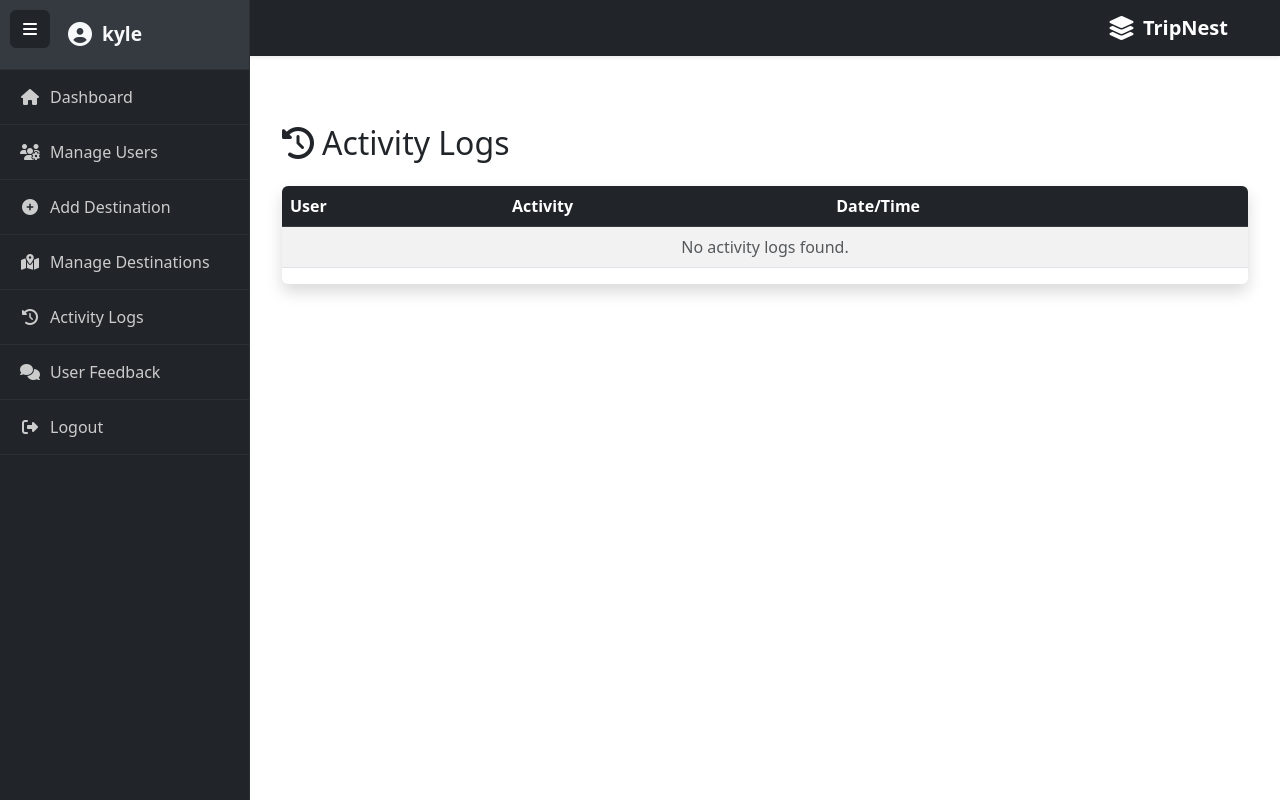
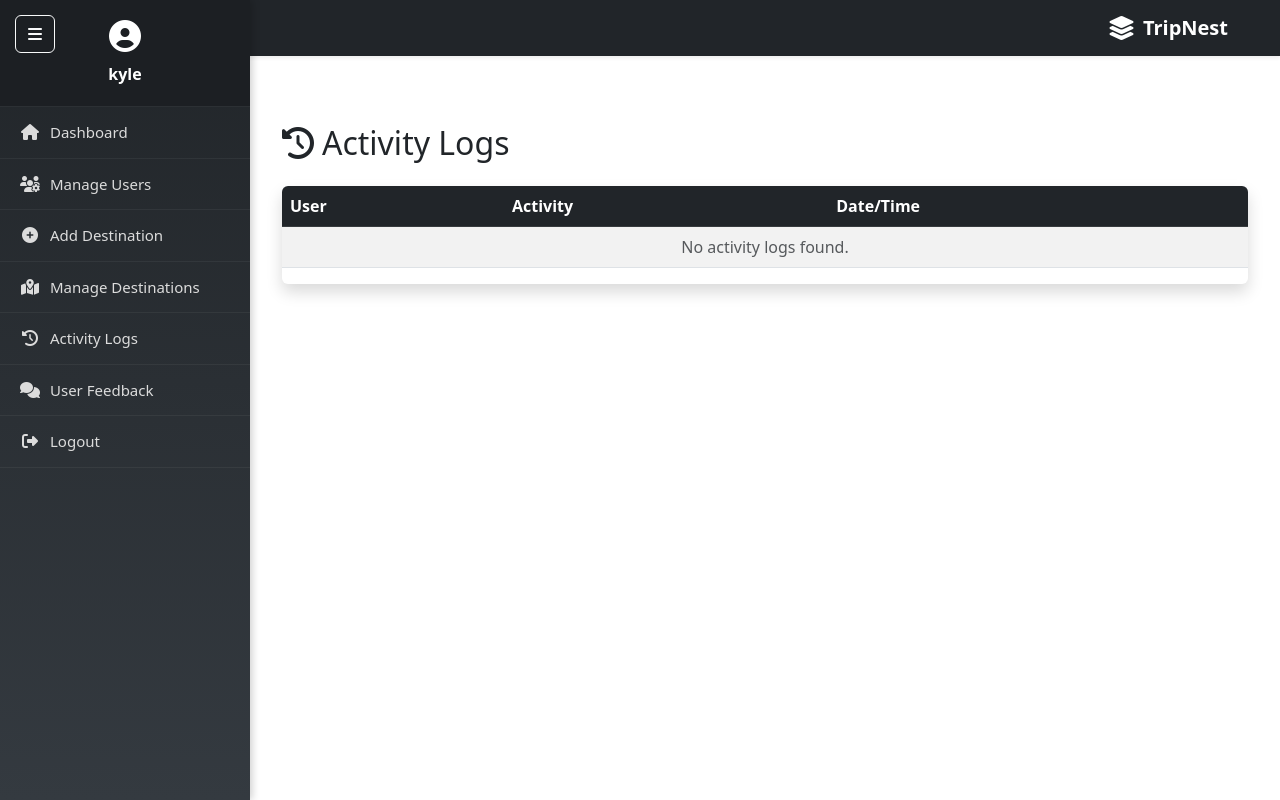
Before and after one commit to justinekyle123/FINAL_SYSTEM, a PHP site: page /activity_logs.php in a window 1280 px wide. Run offline with PHP 8.4, Linux system fonts and the light colour scheme; a user stored in the database is signed in; data comes from the database, SQL or seed files in the repository; data that the repository does not hold is empty; some libraries are stand-ins or nearby versions.

Commit message:
Add files via upload

```diff
--- a/CLIENT/includes/sidebar.php
+++ b/CLIENT/includes/sidebar.php
@@ -3,67 +3,84 @@ if (!isset($_SESSION)) session_start();
 ?>
 
 <style>
-    /* Sidebar Styles */
+  /* Sidebar Base */
   #sidebar {
     width: 250px;
     height: 100vh;
-        background-color: #212529;
+    background: linear-gradient(180deg, #212529, #343a40);
     position: fixed;
     top: 0;
     left: 0;
-        transition: margin-left 0.3s;
+    overflow-y: auto;
+    transition: all 0.3s ease;
     z-index: 1000;
-        border-right: 1px solid #2c3034;
+    box-shadow: 2px 0 8px rgba(0, 0, 0, 0.2);
   }
 
   #sidebar.hide {
     margin-left: -250px;
   }
 
-    #sidebar .sidebar-header {
+  /* Sidebar Header */
+  .sidebar-header {
     padding: 20px;
-        background-color: #343a40;
-        font-size: 1.2rem;
+    background-color: #1c1f23;
     color: #fff;
+    text-align: center;
     border-bottom: 1px solid #2c3034;
   }
 
+  .sidebar-header i {
+    font-size: 2rem;
+    margin-bottom: 10px;
+  }
+
+  .sidebar-header span {
+    display: block;
+    font-weight: bold;
+    font-size: 1rem;
+  }
+
+  /* Sidebar Links */
   #sidebar a {
-        padding: 15px 20px;
     display: flex;
     align-items: center;
-        color: #ccc;
+    padding: 14px 20px;
+    color: #dcdcdc;
     text-decoration: none;
-        border-bottom: 1px solid #2c3034;
-        transition: all 0.2s;
+    font-size: 15px;
+    transition: background-color 0.2s ease;
+    border-bottom: 1px solid rgba(255, 255, 255, 0.05);
   }
 
   #sidebar a:hover {
     background-color: #495057;
-        color: #fff;
+    color: #ffffff;
   }
 
-    #sidebar i {
+  #sidebar a i {
     margin-right: 10px;
+    font-size: 16px;
     width: 20px;
     text-align: center;
   }
 
+  /* Toggle Button */
+  .toggle-btn {
+    position: fixed;
+    left: 15px;
+    top: 15px;
+    z-index: 1100;
+  }
+
   #main-content {
     margin-left: 250px;
-        transition: margin-left 0.3s;
+    transition: all 0.3s ease;
     padding: 20px;
   }
 
   #main-content.full {
     margin-left: 0;
-    }
-
-    .toggle-btn {
-        position: fixed;
-        left: 10px;
-        top: 10px;
-        z-index: 1100;
   }
 
 
@@ -80,25 +97,17 @@ if (!isset($_SESSION)) session_start();
       margin-left: 0;
     }
   }
-
 </style>
 
-
-<button class="btn btn-dark toggle-btn" onclick="toggleSidebar()">
+<button class="btn btn-outline-light toggle-btn" onclick="toggleSidebar()">
   <i class="fas fa-bars"></i>
 </button>
 
-<!---------------------------------------SIDE BAR--------------------------->
-<div id="sidebar" class="collapsed">
+<div id="sidebar">
   <div class="sidebar-header">
-       <div class="d-flex align-items-center ms-auto text-light">
-        <i class="fas fa-user-circle fs-4 ms-5"></i>
-      <div class="d-flex flex-column me-5">
-        <span class="fw-semibold ms-1"><?= htmlspecialchars($_SESSION['username']) ?></span>
+    <i class="fas fa-user-circle"></i>
+    <span><?= htmlspecialchars($_SESSION['username']) ?></span>
   </div>
-    </div>
-    </div>
-
 
   <?php if ($_SESSION['role'] === 'admin'): ?>
     <a href="admin.php"><i class="fas fa-home"></i> Dashboard</a>
@@ -115,7 +124,6 @@ if (!isset($_SESSION)) session_start();
     <a href="feedback.php"><i class="fas fa-comment-dots"></i> Send Feedback</a>
   <?php endif; ?>
 
-
   <a href="logout.php"><i class="fas fa-sign-out-alt"></i> Logout</a>
 </div>
 
```
Lines whose indentation alone changed are shown as unchanged.
